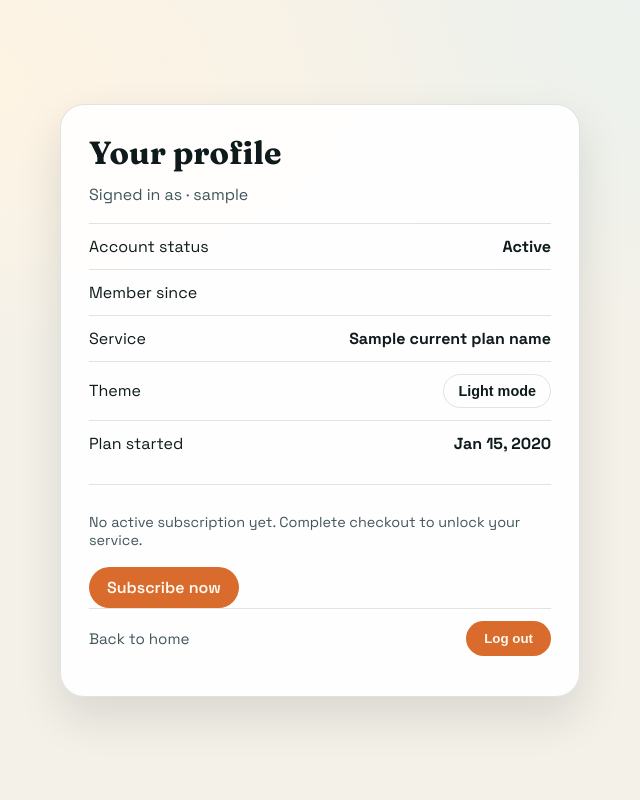
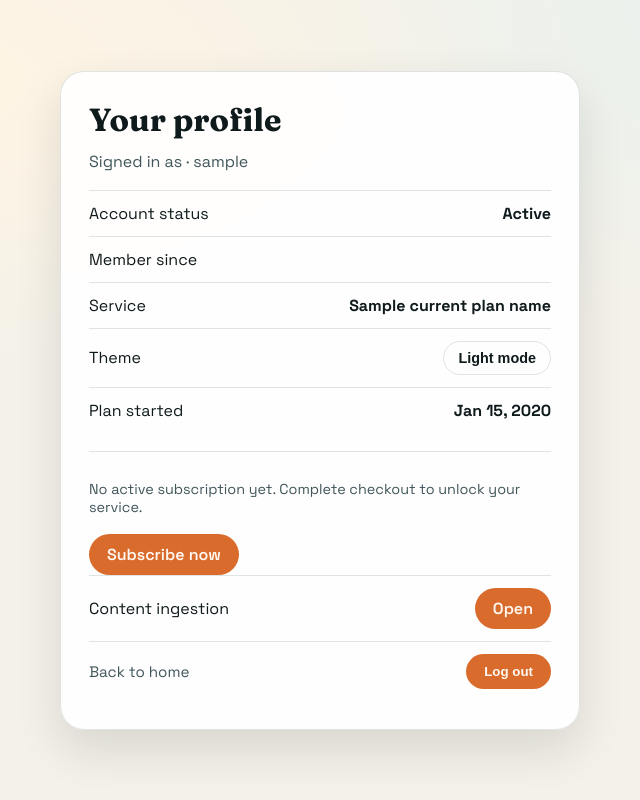
Before and after one commit to athena-live/lily, a Django app: template home/templates/home/profile.html in a window 1280 px wide. Shown: the whole page, without its empty margins (320-960 px from the left). Run offline with Django 3.2, Linux system fonts and the light colour scheme; the template is opened without the code that fills it: most values are stand-ins (such as "Sample title", 1, 10 or a date in 2020).

Commit message:
No, I hadn’t. I’ve added it now.
Link added in profile.html as a “Content ingestion” row with a button to /ingest/.

```diff
--- a/home/templates/home/profile.html
+++ b/home/templates/home/profile.html
@@ -291,6 +291,10 @@
       {% endif %}
 
       <div class="row">
+        <span>Content ingestion</span>
+        <a class="btn" href="{% url 'content_ingestion:ingest' %}">Open</a>
+      </div>
+      <div class="row">
         <a class="link" href="/">Back to home</a>
         <form method="post" action="{% url 'account_logout' %}">
           {% csrf_token %}
```
